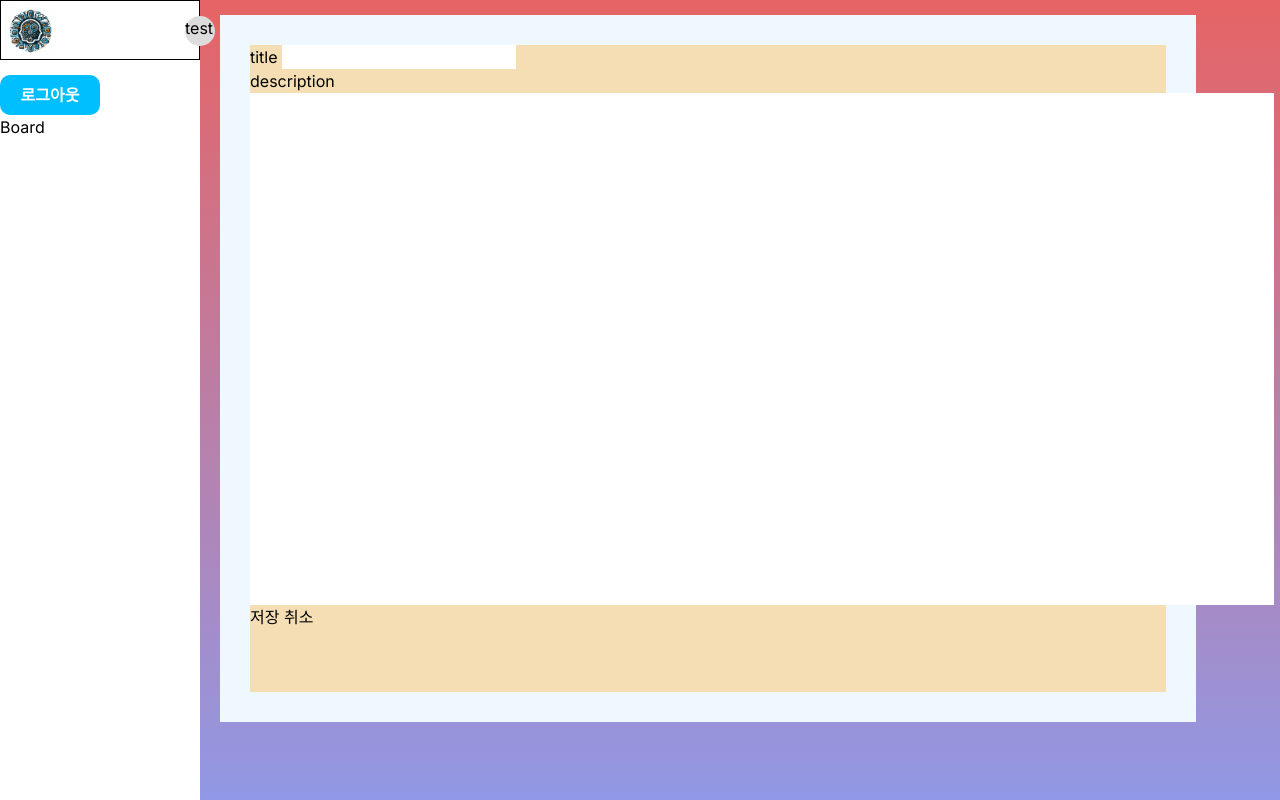
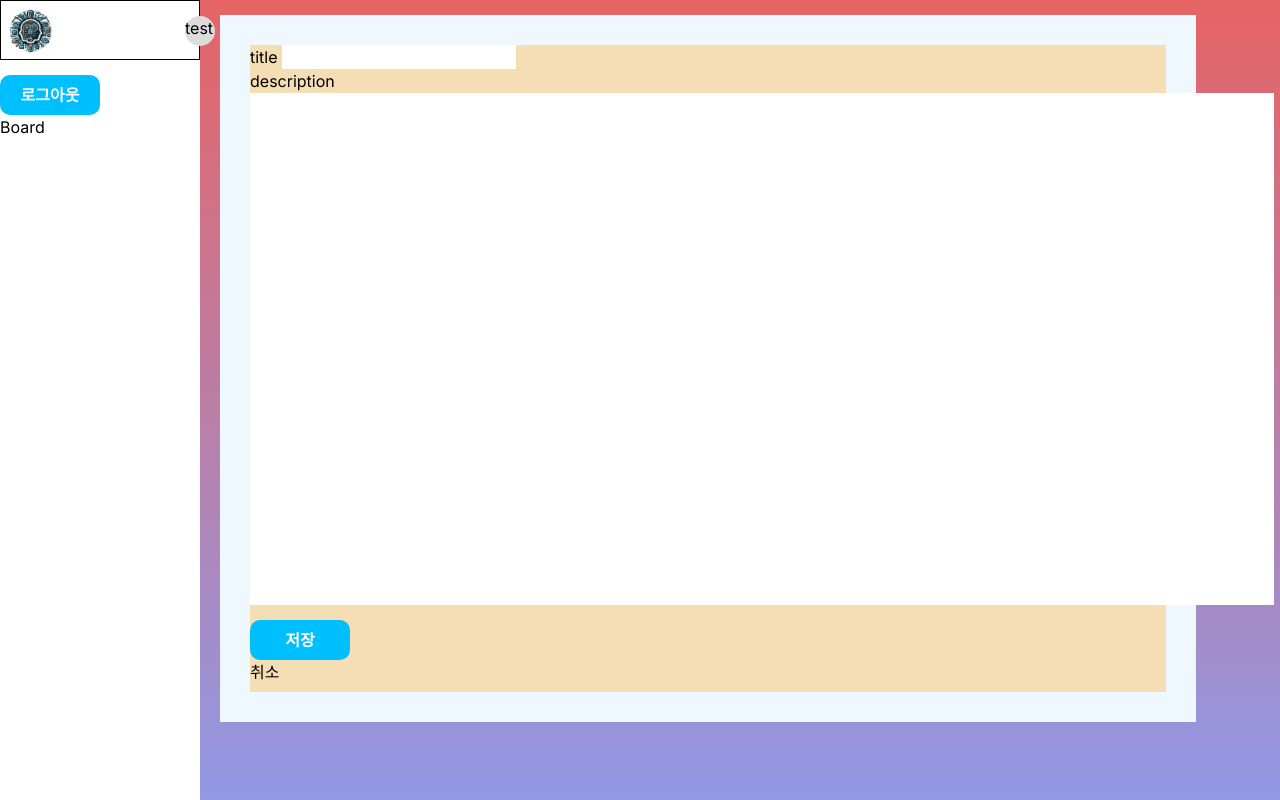
Before and after one commit to Kee0304/nextboard, a Next.js app: page /board/write in a window 1280 px wide. Shown: the top 800 px of the page. Built offline with nearby package versions, Linux system fonts and the light colour scheme.

Commit message:
modify credential config

```diff
--- a/app/auth/signin/page.tsx
+++ b/app/auth/signin/page.tsx
@@ -20,8 +20,12 @@ export default function SignUpPage() {
     async function signIn(signInData: SignUpDTO) {
         const response = await axios.post(
             `${process.env.NEXT_PUBLIC_BASE_URL}/auth/signin`,
-            signInData
+            signInData,
+            {
+                withCredentials: true
+            }
         )
+        console.log(`response = ${response.data}`)
         if (response.status === 200) {
             router.push(
                 '/board'
--- /dev/null
+++ b/app/board/board.module.css
@@ -0,0 +1,5 @@
+.boardcontainer {
+    width: 100%;
+    height: 95%;
+    background-color: white;
+}
--- a/app/board/page.tsx
+++ b/app/board/page.tsx
@@ -1,6 +1,7 @@
 import axios, { AxiosResponse } from "axios";
 import { Articles } from "./articleListDTO";
 import Link from "next/link";
+import styles from './board.module.css'
 
 export default async function Board() {
     const response: any = await axios.get(
@@ -10,6 +11,7 @@ export default async function Board() {
     const articles:Articles =  new Articles(response);
 
     return (
+        <div className={styles.boardcontainer}>
             <div>
                 <table>
                     <thead>
@@ -38,6 +40,12 @@ export default async function Board() {
                     </tbody>
                 </table>
             </div>
+            <div>
+                <Link href={`board/write`}>
+                    <button>글쓰기</button>
+                </Link>
+            </div>
+        </div>
     )
 
 }
--- a/app/board/write/page.tsx
+++ b/app/board/write/page.tsx
@@ -4,24 +4,30 @@ import { useState } from "react"
 import styles from './write.module.css'
 import { postArticleDTO } from "./postArticleDTO";
 import axios from "axios";
+import { SubmitButton } from "@/component/submit/submit";
+import { useRouter } from "next/navigation";
 
 export default function WritePage() {
     const [title, setTitle] = useState("");
     const [description, setDescription] = useState("");
+    const router = useRouter();
 
-    async function postArticle() {
-        const data: postArticleDTO = {
-            title: title,
-            description: description
-        }
+    const data: postArticleDTO = {
+        title: title,
+        description: description
+    }
+    async function postArticle(data: any) {
 
         const response = await axios.post(
             `${process.env.NEXT_PUBLIC_BASE_URL}/board`,
-            data
+            data,
+            {
+                withCredentials: true
+            }
         )
 
         if (response.status === 201) {
-            console.log("success");
+            router.push(`/board/${response.data.postUid}`)
         } else {
             console.log(response)
         }
@@ -38,7 +44,7 @@ export default function WritePage() {
                     <input className={styles.descriptioninput} onChange={(e) => setDescription(e.target.value)}></input>
                 </div>
                 <div>
-                    <button onClick={postArticle}>저장</button> <button>취소</button>
+                    <SubmitButton originalTask={postArticle} message='저장' data={data}></SubmitButton> <button>취소</button>
                 </div>
             </div>
         </div>
--- a/component/sideNav/sideNav.tsx
+++ b/component/sideNav/sideNav.tsx
@@ -19,7 +19,6 @@ export default function SideNav() {
             emptyData
         )
         .then((res) => {
-            console.log(res)
             router.push('/auth/signin')
         })
         .catch((e) => {console.log(e.message)})
```
Lines whose indentation alone changed are shown as unchanged.
